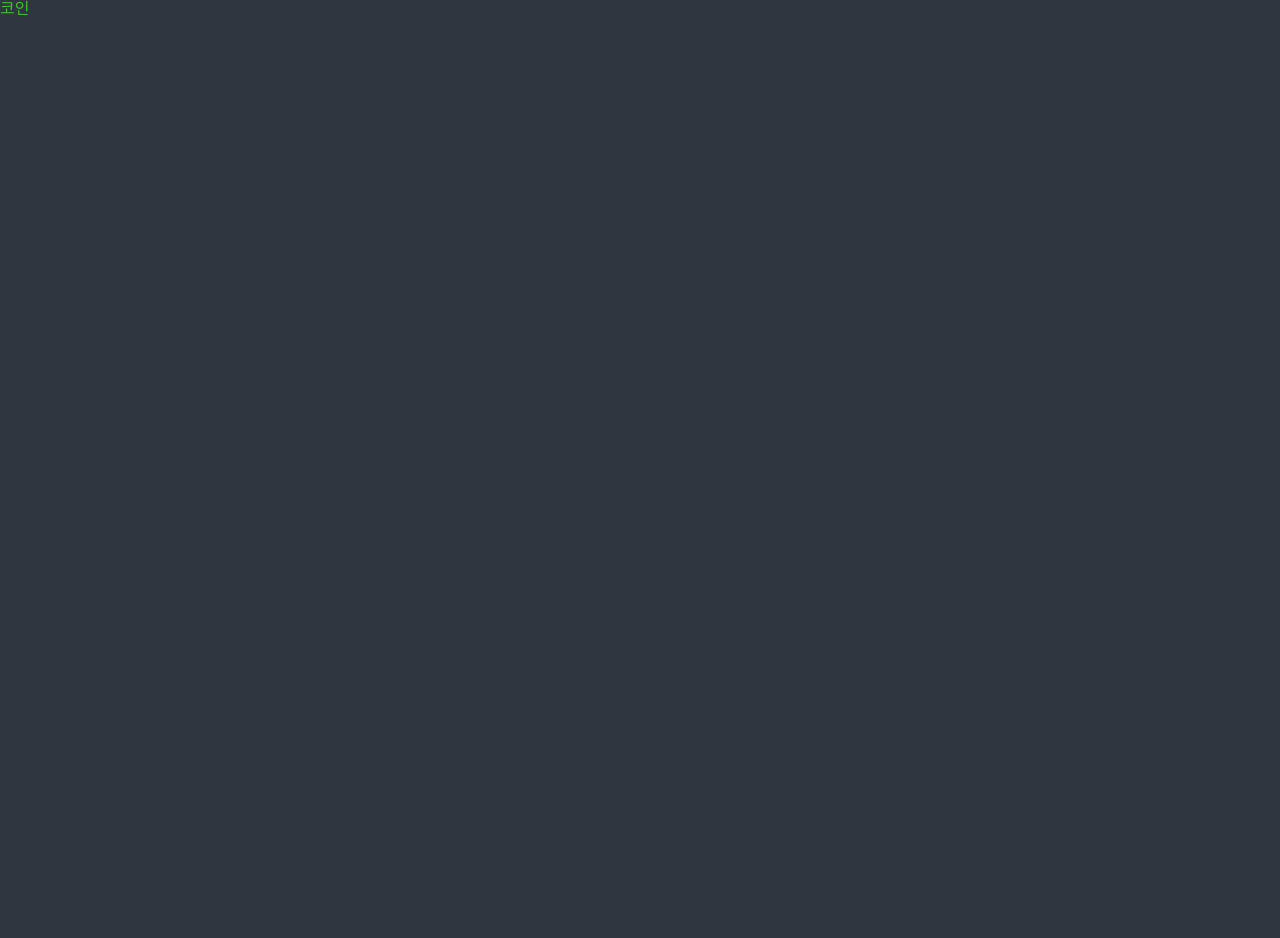
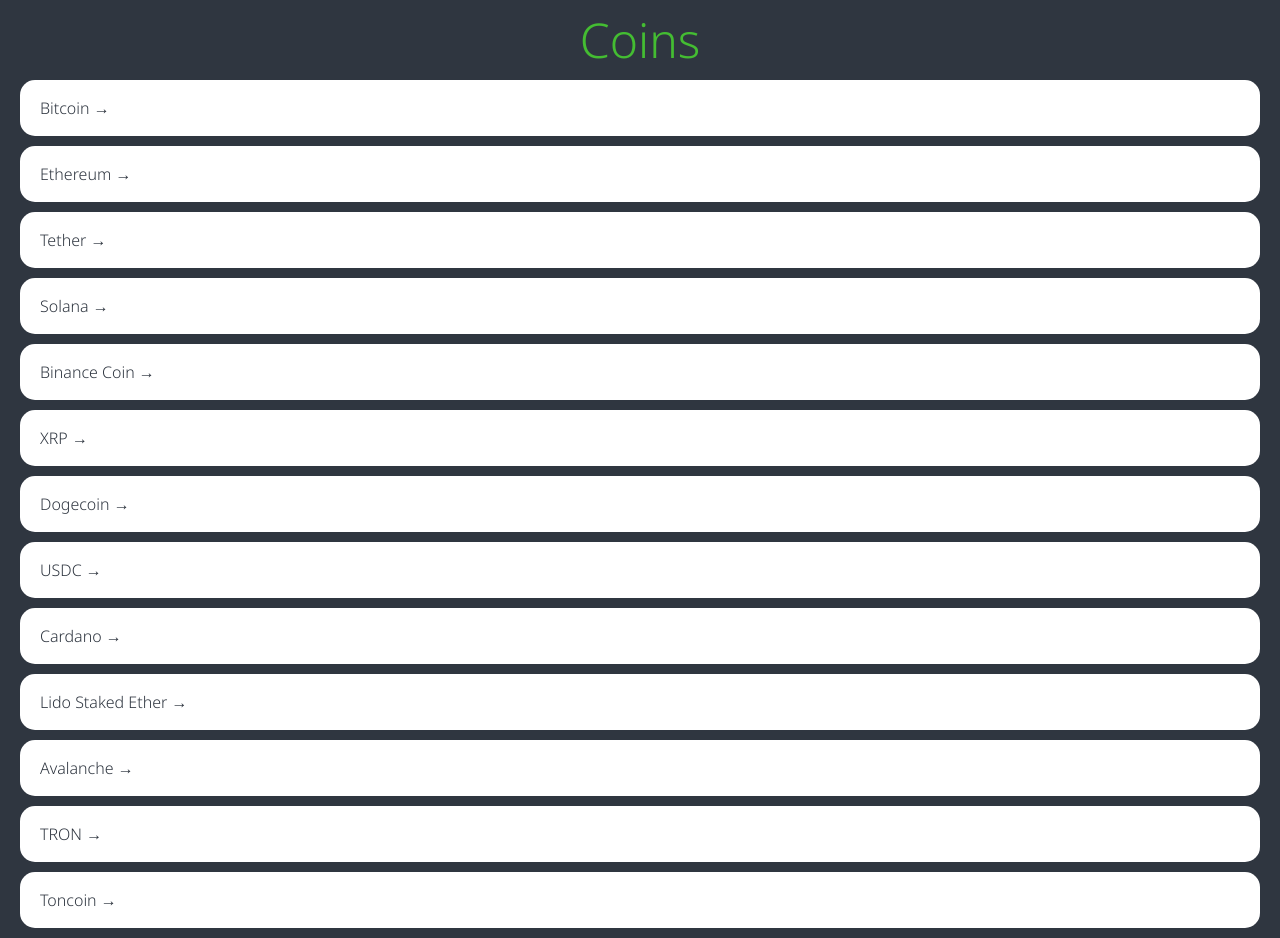
Before and after one commit to kyumin1227/react-masterclass-recap, a React (Vite) app: page / in a window 1280 px wide. Before the commit the page ends 800 px from the top, so only its background shows below. Built offline with nearby package versions, Linux system fonts and the light colour scheme.

Commit message:
#5.2: Home style 1

```diff
--- a/src/App.tsx
+++ b/src/App.tsx
@@ -12,6 +12,11 @@ const GlobalStyle = createGlobalStyle`
   * {
     box-sizing: border-box;
   }
+
+  a {
+    text-decoration: none;
+    color: inherit;
+  }
 `;
 
 const App = () => {
--- a/src/pages/Coins.tsx
+++ b/src/pages/Coins.tsx
@@ -1,15 +1,96 @@
+import { Link } from "react-router-dom";
 import styled from "styled-components";
 
+const coins = [
+  { id: "btc-bitcoin", name: "Bitcoin", symbol: "BTC", rank: 1, is_new: false, is_active: true, type: "coin" },
+  { id: "eth-ethereum", name: "Ethereum", symbol: "ETH", rank: 2, is_new: false, is_active: true, type: "coin" },
+  { id: "usdt-tether", name: "Tether", symbol: "USDT", rank: 3, is_new: false, is_active: true, type: "token" },
+  { id: "sol-solana", name: "Solana", symbol: "SOL", rank: 4, is_new: false, is_active: true, type: "coin" },
+  {
+    id: "bnb-binance-coin",
+    name: "Binance Coin",
+    symbol: "BNB",
+    rank: 5,
+    is_new: false,
+    is_active: true,
+    type: "coin",
+  },
+  { id: "xrp-xrp", name: "XRP", symbol: "XRP", rank: 6, is_new: false, is_active: true, type: "coin" },
+  { id: "doge-dogecoin", name: "Dogecoin", symbol: "DOGE", rank: 7, is_new: false, is_active: true, type: "coin" },
+  { id: "usdc-usd-coin", name: "USDC", symbol: "USDC", rank: 8, is_new: false, is_active: true, type: "token" },
+  { id: "ada-cardano", name: "Cardano", symbol: "ADA", rank: 9, is_new: false, is_active: true, type: "coin" },
+  {
+    id: "steth-lido-staked-ether",
+    name: "Lido Staked Ether",
+    symbol: "STETH",
+    rank: 10,
+    is_new: false,
+    is_active: true,
+    type: "token",
+  },
+  { id: "avax-avalanche", name: "Avalanche", symbol: "AVAX", rank: 11, is_new: false, is_active: true, type: "coin" },
+  { id: "trx-tron", name: "TRON", symbol: "TRX", rank: 12, is_new: false, is_active: true, type: "coin" },
+  {
+    id: "toncoin-the-open-network",
+    name: "Toncoin",
+    symbol: "TON",
+    rank: 13,
+    is_new: false,
+    is_active: true,
+    type: "coin",
+  },
+];
+
+const Coins = () => {
+  return (
+    <Container>
+      <Header>
+        <Title>Coins</Title>
+      </Header>
+      <CoinsList>
+        {coins.map((coin) => (
+          <Coin key={coin.id}>
+            <Link to={`/${coin.id}`}>{coin.name} &rarr; </Link>
+          </Coin>
+        ))}
+      </CoinsList>
+    </Container>
+  );
+};
+
 const Title = styled.h1`
+  font-size: 48px;
   color: ${(props) => props.theme.accentColor};
 `;
 
-const Coins = () => {
-  return (
-    <>
-      <Title>코인</Title>
-    </>
-  );
-};
+const Container = styled.div`
+  padding: 0px 20px;
+`;
+
+const Header = styled.header`
+  height: 10vh;
+  display: flex;
+  justify-content: center;
+  align-items: center;
+`;
+
+const CoinsList = styled.ul``;
+
+const Coin = styled.li`
+  background-color: white;
+  color: ${(props) => props.theme.bgColor};
+  border-radius: 15px;
+  margin-bottom: 10px;
+  a {
+    padding: 20px;
+    transition: color 0.2s ease-in;
+    display: block;
+  }
+  &:hover {
+    a {
+      color: ${(props) => props.theme.accentColor};
+    }
+  }
+`;
 
 export default Coins;
```
